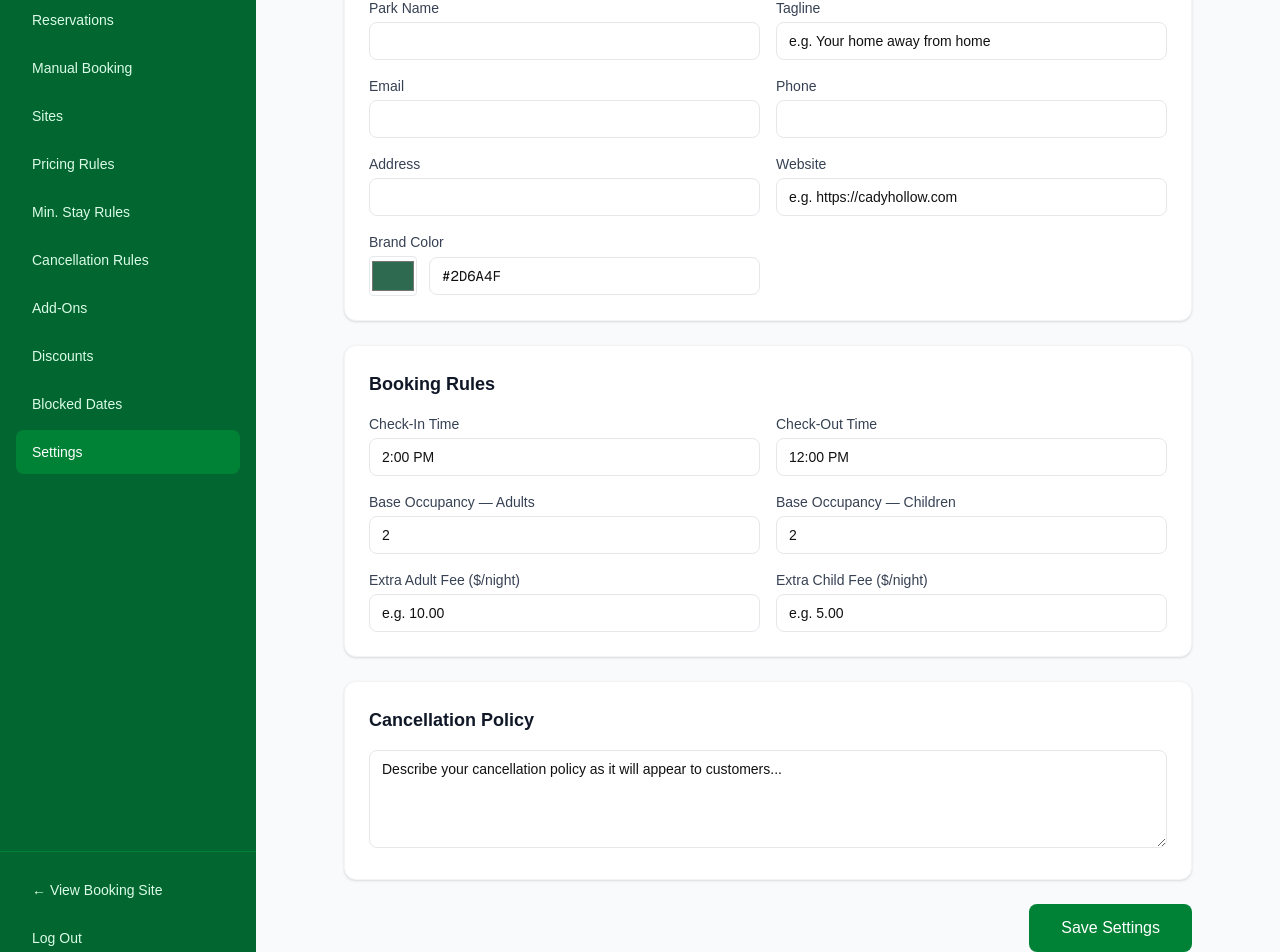
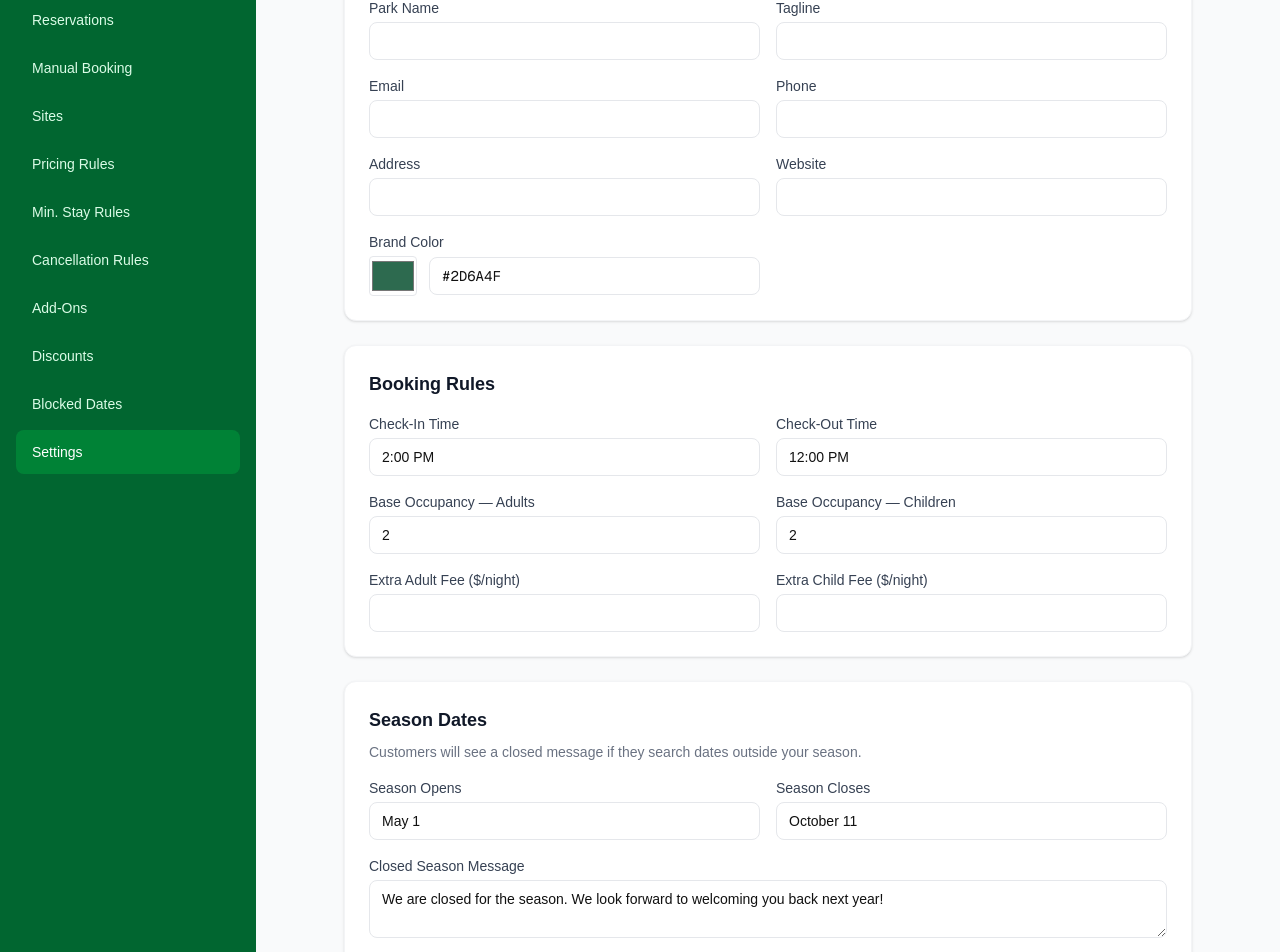
Before and after one commit to Cadyhollow/cady-hollow-reservations, a Next.js app: page /admin/settings in a window 1280 px wide. Shown: the part 175-1127 px from the top of the page. Built offline with nearby package versions, Linux system fonts and the light colour scheme; no server answers; the database is empty.

Commit message:
Add closed season message feature

```diff
--- a/app/admin/settings/page.tsx
+++ b/app/admin/settings/page.tsx
@@ -3,24 +3,6 @@
 import { useEffect, useState } from 'react'
 import { supabase } from '@/lib/supabase'
 import toast, { Toaster } from 'react-hot-toast'
-
-type Settings = {
-  id: string
-  park_name: string
-  park_tagline: string
-  park_email: string
-  park_phone: string
-  park_address: string
-  park_website: string
-  check_in_time: string
-  check_out_time: string
-  extra_adult_fee: number
-  extra_child_fee: number
-  base_occupancy_adults: number
-  base_occupancy_children: number
-  cancellation_policy: string
-  primary_color: string
-}
 
 const defaultSettings = {
   park_name: '',
@@ -37,17 +19,18 @@ const defaultSettings = {
   base_occupancy_children: 2,
   cancellation_policy: '',
   primary_color: '#2D6A4F',
+  season_start: 'May 1',
+  season_end: 'October 11',
+  closed_season_message: 'We are closed for the season. We look forward to welcoming you back next year!',
 }
 
 export default function SettingsPage() {
   const [form, setForm] = useState(defaultSettings)
-  const [settingsId, setSettingsId] = useState<string | null>(null)
+  const [settingsId, setSettingsId] = useState(null)
   const [loading, setLoading] = useState(true)
   const [saving, setSaving] = useState(false)
 
-  useEffect(() => {
-    fetchSettings()
-  }, [])
+  useEffect(() => { fetchSettings() }, [])
 
   async function fetchSettings() {
     const { data } = await supabase.from('settings').select('*').limit(1).single()
@@ -68,6 +51,9 @@ export default function SettingsPage() {
         base_occupancy_children: data.base_occupancy_children || 2,
         cancellation_policy: data.cancellation_policy || '',
         primary_color: data.primary_color || '#2D6A4F',
+        season_start: data.season_start || 'May 1',
+        season_end: data.season_end || 'October 11',
+        closed_season_message: data.closed_season_message || 'We are closed for the season. We look forward to welcoming you back next year!',
       })
     }
     setLoading(false)
@@ -84,15 +70,17 @@ export default function SettingsPage() {
       park_website: form.park_website,
       check_in_time: form.check_in_time,
       check_out_time: form.check_out_time,
-      extra_adult_fee: Math.round(parseFloat(form.extra_adult_fee as string) * 100),
-      extra_child_fee: Math.round(parseFloat(form.extra_child_fee as string) * 100),
+      extra_adult_fee: Math.round(parseFloat(form.extra_adult_fee) * 100),
+      extra_child_fee: Math.round(parseFloat(form.extra_child_fee) * 100),
       base_occupancy_adults: form.base_occupancy_adults,
       base_occupancy_children: form.base_occupancy_children,
       cancellation_policy: form.cancellation_policy,
       primary_color: form.primary_color,
+      season_start: form.season_start,
+      season_end: form.season_end,
+      closed_season_message: form.closed_season_message,
       updated_at: new Date().toISOString(),
     }
-
     if (settingsId) {
       const { error } = await supabase.from('settings').update(payload).eq('id', settingsId)
       if (error) { toast.error('Error saving settings.'); setSaving(false); return }
@@ -100,17 +88,12 @@ export default function SettingsPage() {
       const { error } = await supabase.from('settings').insert(payload)
       if (error) { toast.error('Error saving settings.'); setSaving(false); return }
     }
-
     toast.success('Settings saved!')
     setSaving(false)
     fetchSettings()
   }
 
-  if (loading) return (
-    <div className="flex items-center justify-center h-64">
-      <div className="text-gray-500">Loading settings...</div>
-    </div>
-  )
+  if (loading) return <div className="flex items-center justify-center h-64"><div className="text-gray-500">Loading settings...</div></div>
 
   return (
     <div className="p-6 max-w-4xl mx-auto">
@@ -120,170 +103,55 @@ export default function SettingsPage() {
           <h2 className="text-2xl font-bold text-gray-900">Settings</h2>
           <p className="text-sm text-gray-500 mt-1">Manage your park information and booking rules.</p>
         </div>
-        <button
-          onClick={handleSave}
-          disabled={saving}
-          className="bg-green-700 text-white px-6 py-2 rounded-lg text-sm font-medium hover:bg-green-800 disabled:opacity-50"
-        >
+        <button onClick={handleSave} disabled={saving} className="bg-green-700 text-white px-6 py-2 rounded-lg text-sm font-medium hover:bg-green-800 disabled:opacity-50">
           {saving ? 'Saving...' : 'Save Settings'}
         </button>
       </div>
 
       <div className="space-y-6">
-        {/* Park Info */}
         <div className="bg-white rounded-xl shadow-sm border border-gray-100 p-6">
           <h3 className="text-lg font-semibold text-gray-900 mb-4">Park Information</h3>
           <div className="grid grid-cols-1 md:grid-cols-2 gap-4">
-            <div>
-              <label className="block text-sm font-medium text-gray-700 mb-1">Park Name</label>
-              <input
-                className="w-full border border-gray-200 rounded-lg px-3 py-2 text-sm"
-                value={form.park_name}
-                onChange={e => setForm({ ...form, park_name: e.target.value })}
-              />
-            </div>
-            <div>
-              <label className="block text-sm font-medium text-gray-700 mb-1">Tagline</label>
-              <input
-                className="w-full border border-gray-200 rounded-lg px-3 py-2 text-sm"
-                placeholder="e.g. Your home away from home"
-                value={form.park_tagline}
-                onChange={e => setForm({ ...form, park_tagline: e.target.value })}
-              />
-            </div>
-            <div>
-              <label className="block text-sm font-medium text-gray-700 mb-1">Email</label>
-              <input
-                className="w-full border border-gray-200 rounded-lg px-3 py-2 text-sm"
-                type="email"
-                value={form.park_email}
-                onChange={e => setForm({ ...form, park_email: e.target.value })}
-              />
-            </div>
-            <div>
-              <label className="block text-sm font-medium text-gray-700 mb-1">Phone</label>
-              <input
-                className="w-full border border-gray-200 rounded-lg px-3 py-2 text-sm"
-                value={form.park_phone}
-                onChange={e => setForm({ ...form, park_phone: e.target.value })}
-              />
-            </div>
-            <div>
-              <label className="block text-sm font-medium text-gray-700 mb-1">Address</label>
-              <input
-                className="w-full border border-gray-200 rounded-lg px-3 py-2 text-sm"
-                value={form.park_address}
-                onChange={e => setForm({ ...form, park_address: e.target.value })}
-              />
-            </div>
-            <div>
-              <label className="block text-sm font-medium text-gray-700 mb-1">Website</label>
-              <input
-                className="w-full border border-gray-200 rounded-lg px-3 py-2 text-sm"
-                placeholder="e.g. https://cadyhollow.com"
-                value={form.park_website}
-                onChange={e => setForm({ ...form, park_website: e.target.value })}
-              />
-            </div>
-            <div>
-              <label className="block text-sm font-medium text-gray-700 mb-1">Brand Color</label>
-              <div className="flex items-center gap-3">
-                <input
-                  type="color"
-                  className="w-12 h-10 rounded border border-gray-200 cursor-pointer"
-                  value={form.primary_color}
-                  onChange={e => setForm({ ...form, primary_color: e.target.value })}
-                />
-                <input
-                  className="flex-1 border border-gray-200 rounded-lg px-3 py-2 text-sm font-mono"
-                  value={form.primary_color}
-                  onChange={e => setForm({ ...form, primary_color: e.target.value })}
-                />
-              </div>
-            </div>
+            <div><label className="block text-sm font-medium text-gray-700 mb-1">Park Name</label><input className="w-full border border-gray-200 rounded-lg px-3 py-2 text-sm" value={form.park_name} onChange={e => setForm({ ...form, park_name: e.target.value })} /></div>
+            <div><label className="block text-sm font-medium text-gray-700 mb-1">Tagline</label><input className="w-full border border-gray-200 rounded-lg px-3 py-2 text-sm" value={form.park_tagline} onChange={e => setForm({ ...form, park_tagline: e.target.value })} /></div>
+            <div><label className="block text-sm font-medium text-gray-700 mb-1">Email</label><input className="w-full border border-gray-200 rounded-lg px-3 py-2 text-sm" type="email" value={form.park_email} onChange={e => setForm({ ...form, park_email: e.target.value })} /></div>
+            <div><label className="block text-sm font-medium text-gray-700 mb-1">Phone</label><input className="w-full border border-gray-200 rounded-lg px-3 py-2 text-sm" value={form.park_phone} onChange={e => setForm({ ...form, park_phone: e.target.value })} /></div>
+            <div><label className="block text-sm font-medium text-gray-700 mb-1">Address</label><input className="w-full border border-gray-200 rounded-lg px-3 py-2 text-sm" value={form.park_address} onChange={e => setForm({ ...form, park_address: e.target.value })} /></div>
+            <div><label className="block text-sm font-medium text-gray-700 mb-1">Website</label><input className="w-full border border-gray-200 rounded-lg px-3 py-2 text-sm" value={form.park_website} onChange={e => setForm({ ...form, park_website: e.target.value })} /></div>
+            <div><label className="block text-sm font-medium text-gray-700 mb-1">Brand Color</label><div className="flex items-center gap-3"><input type="color" className="w-12 h-10 rounded border border-gray-200 cursor-pointer" value={form.primary_color} onChange={e => setForm({ ...form, primary_color: e.target.value })} /><input className="flex-1 border border-gray-200 rounded-lg px-3 py-2 text-sm font-mono" value={form.primary_color} onChange={e => setForm({ ...form, primary_color: e.target.value })} /></div></div>
           </div>
         </div>
 
-        {/* Booking Rules */}
         <div className="bg-white rounded-xl shadow-sm border border-gray-100 p-6">
           <h3 className="text-lg font-semibold text-gray-900 mb-4">Booking Rules</h3>
           <div className="grid grid-cols-1 md:grid-cols-2 gap-4">
-            <div>
-              <label className="block text-sm font-medium text-gray-700 mb-1">Check-In Time</label>
-              <input
-                className="w-full border border-gray-200 rounded-lg px-3 py-2 text-sm"
-                value={form.check_in_time}
-                onChange={e => setForm({ ...form, check_in_time: e.target.value })}
-              />
-            </div>
-            <div>
-              <label className="block text-sm font-medium text-gray-700 mb-1">Check-Out Time</label>
-              <input
-                className="w-full border border-gray-200 rounded-lg px-3 py-2 text-sm"
-                value={form.check_out_time}
-                onChange={e => setForm({ ...form, check_out_time: e.target.value })}
-              />
-            </div>
-            <div>
-              <label className="block text-sm font-medium text-gray-700 mb-1">Base Occupancy — Adults</label>
-              <input
-                className="w-full border border-gray-200 rounded-lg px-3 py-2 text-sm"
-                type="number"
-                value={form.base_occupancy_adults}
-                onChange={e => setForm({ ...form, base_occupancy_adults: parseInt(e.target.value) })}
-              />
-            </div>
-            <div>
-              <label className="block text-sm font-medium text-gray-700 mb-1">Base Occupancy — Children</label>
-              <input
-                className="w-full border border-gray-200 rounded-lg px-3 py-2 text-sm"
-                type="number"
-                value={form.base_occupancy_children}
-                onChange={e => setForm({ ...form, base_occupancy_children: parseInt(e.target.value) })}
-              />
-            </div>
-            <div>
-              <label className="block text-sm font-medium text-gray-700 mb-1">Extra Adult Fee ($/night)</label>
-              <input
-                className="w-full border border-gray-200 rounded-lg px-3 py-2 text-sm"
-                type="number"
-                placeholder="e.g. 10.00"
-                value={form.extra_adult_fee}
-                onChange={e => setForm({ ...form, extra_adult_fee: e.target.value })}
-              />
-            </div>
-            <div>
-              <label className="block text-sm font-medium text-gray-700 mb-1">Extra Child Fee ($/night)</label>
-              <input
-                className="w-full border border-gray-200 rounded-lg px-3 py-2 text-sm"
-                type="number"
-                placeholder="e.g. 5.00"
-                value={form.extra_child_fee}
-                onChange={e => setForm({ ...form, extra_child_fee: e.target.value })}
-              />
-            </div>
+            <div><label className="block text-sm font-medium text-gray-700 mb-1">Check-In Time</label><input className="w-full border border-gray-200 rounded-lg px-3 py-2 text-sm" value={form.check_in_time} onChange={e => setForm({ ...form, check_in_time: e.target.value })} /></div>
+            <div><label className="block text-sm font-medium text-gray-700 mb-1">Check-Out Time</label><input className="w-full border border-gray-200 rounded-lg px-3 py-2 text-sm" value={form.check_out_time} onChange={e => setForm({ ...form, check_out_time: e.target.value })} /></div>
+            <div><label className="block text-sm font-medium text-gray-700 mb-1">Base Occupancy — Adults</label><input type="number" className="w-full border border-gray-200 rounded-lg px-3 py-2 text-sm" value={form.base_occupancy_adults} onChange={e => setForm({ ...form, base_occupancy_adults: parseInt(e.target.value) })} /></div>
+            <div><label className="block text-sm font-medium text-gray-700 mb-1">Base Occupancy — Children</label><input type="number" className="w-full border border-gray-200 rounded-lg px-3 py-2 text-sm" value={form.base_occupancy_children} onChange={e => setForm({ ...form, base_occupancy_children: parseInt(e.target.value) })} /></div>
+            <div><label className="block text-sm font-medium text-gray-700 mb-1">Extra Adult Fee ($/night)</label><input type="number" className="w-full border border-gray-200 rounded-lg px-3 py-2 text-sm" value={form.extra_adult_fee} onChange={e => setForm({ ...form, extra_adult_fee: e.target.value })} /></div>
+            <div><label className="block text-sm font-medium text-gray-700 mb-1">Extra Child Fee ($/night)</label><input type="number" className="w-full border border-gray-200 rounded-lg px-3 py-2 text-sm" value={form.extra_child_fee} onChange={e => setForm({ ...form, extra_child_fee: e.target.value })} /></div>
           </div>
         </div>
 
-        {/* Cancellation Policy */}
+        <div className="bg-white rounded-xl shadow-sm border border-gray-100 p-6">
+          <h3 className="text-lg font-semibold text-gray-900 mb-2">Season Dates</h3>
+          <p className="text-sm text-gray-500 mb-4">Customers will see a closed message if they search dates outside your season.</p>
+          <div className="grid grid-cols-1 md:grid-cols-2 gap-4">
+            <div><label className="block text-sm font-medium text-gray-700 mb-1">Season Opens</label><input className="w-full border border-gray-200 rounded-lg px-3 py-2 text-sm" placeholder="e.g. May 1" value={form.season_start} onChange={e => setForm({ ...form, season_start: e.target.value })} /></div>
+            <div><label className="block text-sm font-medium text-gray-700 mb-1">Season Closes</label><input className="w-full border border-gray-200 rounded-lg px-3 py-2 text-sm" placeholder="e.g. October 11" value={form.season_end} onChange={e => setForm({ ...form, season_end: e.target.value })} /></div>
+            <div className="md:col-span-2"><label className="block text-sm font-medium text-gray-700 mb-1">Closed Season Message</label><textarea className="w-full border border-gray-200 rounded-lg px-3 py-2 text-sm" rows={2} value={form.closed_season_message} onChange={e => setForm({ ...form, closed_season_message: e.target.value })} /></div>
+          </div>
+        </div>
+
         <div className="bg-white rounded-xl shadow-sm border border-gray-100 p-6">
           <h3 className="text-lg font-semibold text-gray-900 mb-4">Cancellation Policy</h3>
-          <textarea
-            className="w-full border border-gray-200 rounded-lg px-3 py-2 text-sm"
-            rows={4}
-            placeholder="Describe your cancellation policy as it will appear to customers..."
-            value={form.cancellation_policy}
-            onChange={e => setForm({ ...form, cancellation_policy: e.target.value })}
-          />
+          <textarea className="w-full border border-gray-200 rounded-lg px-3 py-2 text-sm" rows={4} value={form.cancellation_policy} onChange={e => setForm({ ...form, cancellation_policy: e.target.value })} />
         </div>
       </div>
 
       <div className="mt-6 flex justify-end">
-        <button
-          onClick={handleSave}
-          disabled={saving}
-          className="bg-green-700 text-white px-8 py-3 rounded-lg font-medium hover:bg-green-800 disabled:opacity-50"
-        >
+        <button onClick={handleSave} disabled={saving} className="bg-green-700 text-white px-8 py-3 rounded-lg font-medium hover:bg-green-800 disabled:opacity-50">
           {saving ? 'Saving...' : 'Save Settings'}
         </button>
       </div>
--- a/app/api/availability/route.ts
+++ b/app/api/availability/route.ts
@@ -14,6 +14,32 @@ export async function GET(request: NextRequest) {
 
   if (!arrival || !departure) {
     return NextResponse.json({ error: 'Missing dates' }, { status: 400 })
+  }
+
+  // Get settings including season dates
+  const { data: settings } = await supabase
+    .from('settings')
+    .select('season_start, season_end, closed_season_message')
+    .limit(1)
+    .single()
+
+  // Check if dates are within season
+  if (settings?.season_start && settings?.season_end) {
+    const arrivalDate = new Date(arrival)
+    const year = arrivalDate.getFullYear()
+
+    const seasonStart = new Date(`${settings.season_start} ${year}`)
+    const seasonEnd = new Date(`${settings.season_end} ${year}`)
+
+    if (arrivalDate < seasonStart || arrivalDate > seasonEnd) {
+      return NextResponse.json({
+        sites: [],
+        closed: true,
+        closedMessage: settings.closed_season_message || 'We are closed for the season. We look forward to seeing you next year!',
+        seasonStart: settings.season_start,
+        seasonEnd: settings.season_end,
+      })
+    }
   }
 
   // Get all available sites
@@ -54,7 +80,6 @@ export async function GET(request: NextRequest) {
     blockedDates?.filter(b => b.site_id).map(b => b.site_id) || []
   )
 
-  // Filter out unavailable sites
   const availableSites = sites?.filter(site => {
     if (bookedSiteIds.has(site.id)) return false
     if (blockedAllSites) return false
@@ -78,13 +103,11 @@ export async function GET(request: NextRequest) {
     .lte('start_date', departure)
     .gte('end_date', arrival)
 
-  // Calculate nightly rate for each site
   const nights = Math.round(
     (new Date(departure).getTime() - new Date(arrival).getTime()) / (1000 * 60 * 60 * 24)
   )
 
   const sitesWithPricing = availableSites.map(site => {
-    // Find applicable pricing rule (highest priority wins)
     const applicableRules = pricingRules?.filter(rule => {
       if (rule.site_id) return rule.site_id === site.id
       if (rule.site_type) return rule.site_type === site.site_type
@@ -94,7 +117,6 @@ export async function GET(request: NextRequest) {
     const bestRule = applicableRules.sort((a, b) => b.priority - a.priority)[0]
     const nightlyRate = bestRule ? bestRule.nightly_rate : site.base_rate
 
-    // Find applicable min stay rule
     const applicableMinStay = minStayRules?.filter(rule => {
       if (rule.site_id) return rule.site_id === site.id
       if (rule.site_type) return rule.site_type === site.site_type
@@ -115,5 +137,5 @@ export async function GET(request: NextRequest) {
     }
   })
 
-  return NextResponse.json({ sites: sitesWithPricing })
+  return NextResponse.json({ sites: sitesWithPricing, closed: false })
 }
--- a/app/page.tsx
+++ b/app/page.tsx
@@ -29,6 +29,10 @@ export default function HomePage() {
   const [sites, setSites] = useState<Site[]>([])
   const [loading, setLoading] = useState(false)
   const [selectedSite, setSelectedSite] = useState<Site | null>(null)
+  const [isClosed, setIsClosed] = useState(false)
+  const [closedMessage, setClosedMessage] = useState('')
+  const [seasonStart, setSeasonStart] = useState('')
+  const [seasonEnd, setSeasonEnd] = useState('')
 
   const today = new Date().toISOString().split('T')[0]
 
@@ -50,6 +54,10 @@ export default function HomePage() {
     )
     const data = await res.json()
     setSites(data.sites || [])
+    setIsClosed(data.closed || false)
+    setClosedMessage(data.closedMessage || '')
+    setSeasonStart(data.seasonStart || '')
+    setSeasonEnd(data.seasonEnd || '')
     setLoading(false)
   }
 
@@ -221,6 +229,15 @@ export default function HomePage() {
             <div className="rounded-2xl p-12 text-center" style={{ backgroundColor: '#2B2B2B' }}>
               <p className="text-gray-400 text-lg">Searching for available sites...</p>
             </div>
+          ) : isClosed ? (
+            <div className="rounded-2xl p-12 text-center" style={{ backgroundColor: '#2B2B2B' }}>
+              <div className="text-6xl mb-4">❄️</div>
+              <p className="text-white text-xl font-bold mb-3">We're Closed for the Season</p>
+              <p className="text-gray-400 mb-4">{closedMessage}</p>
+              <p className="text-sm" style={{ color: '#3DBDD4' }}>
+                We are open from {seasonStart} through {seasonEnd}
+              </p>
+            </div>
           ) : sites.length === 0 ? (
             <div className="rounded-2xl p-12 text-center" style={{ backgroundColor: '#2B2B2B' }}>
               <p className="text-white text-lg font-semibold mb-2">No sites available</p>
```
